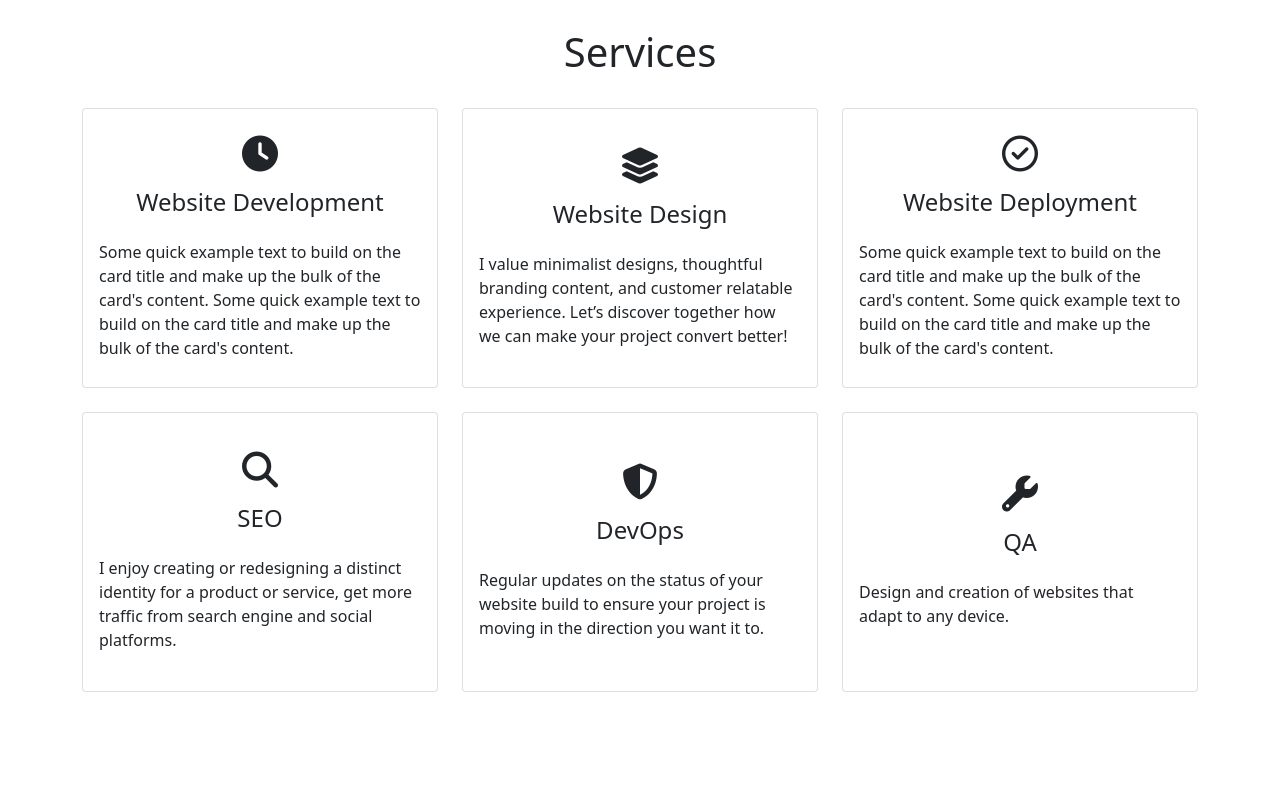
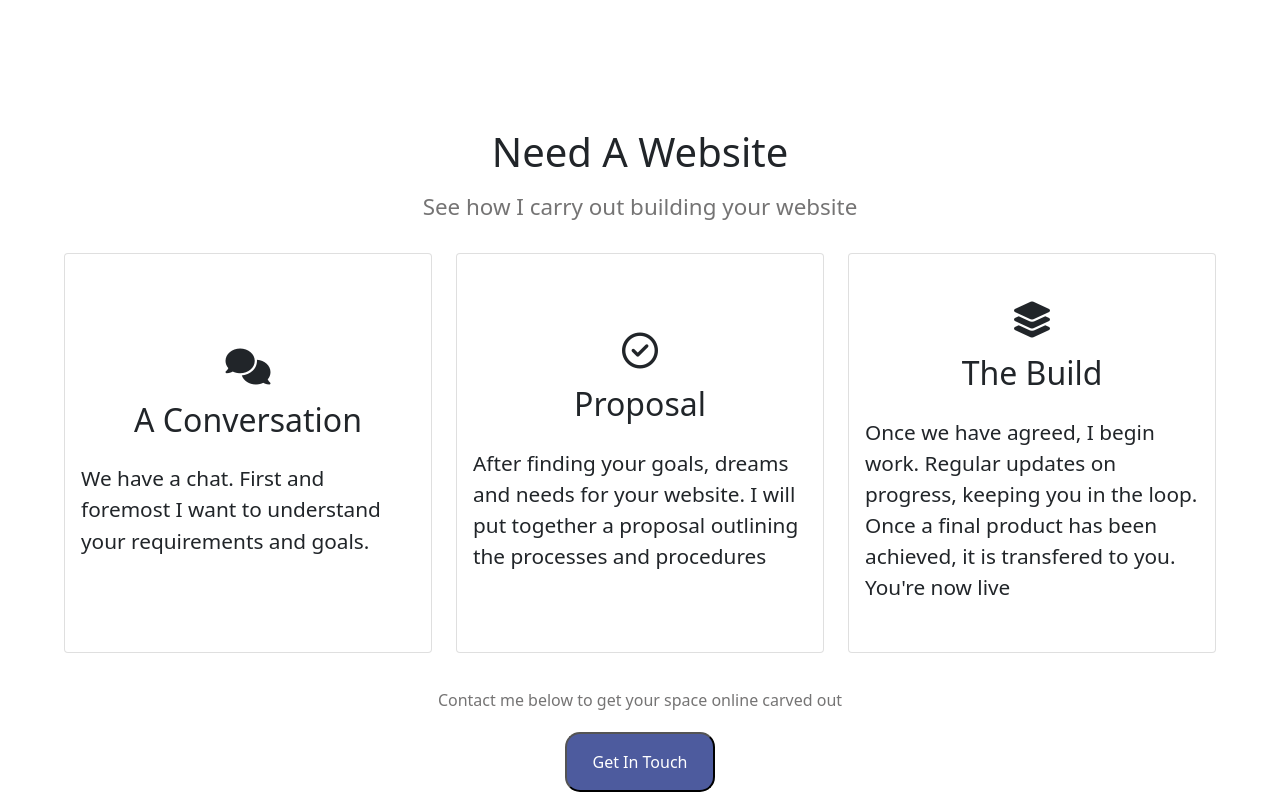
Before and after one commit to JosefFryk/web-portfolio, a website: page index.html in a window 1280 px wide. Shown: the part 900-1700 px from the top of the page. Drawn offline with nearby package versions, Linux system fonts and the light colour scheme.

Commit message:
services

```diff
--- a/index.html
+++ b/index.html
@@ -64,29 +64,20 @@
 
 </div>
 
-    <!-- services section-->
     <section id="services">
-        <div class="container">
-            <h1 class="text-center">Services</h1>
+
+        <div class="containerServices">
+             <h1>Need A Website</h1>
+             <h3>See how I carry out building your website</h4>
+            <div class="cardBox">
             <div class="row">
+
                 <div class="col-lg-4 mt-4">
                     <div class="card servicesText">
                         <div class="card-body">
-                            <i class="fas servicesIcon fa-clock"></i>
-                            <h4 class="card-title mt-3">Website Development</h4>
-                            <p class="card-text mt-3">Some quick example text to build on the card title and make up the bulk of the card's content.
-                                Some quick example text to build on the card title and make up the bulk of the card's content.
-                            </p>
-                        </div>
-                    </div>
-                </div>
-                <div class="col-lg-4 mt-4">
-                    <div class="card servicesText">
-                        <div class="card-body">
-                            <i class='fas servicesIcon fa-layer-group'></i>
-                            <h4 class="card-title mt-3">Website Design</h4>
-                            <p class="card-text mt-3"> I value minimalist designs, thoughtful branding content, and customer relatable experience.
-                                 Let’s discover together how we can make your project convert better!
+                            <i class="fa-solid fa-comments far servicesIcon "></i>
+                            <h4 class="card-title mt-3">A Conversation</h4>
+                            <p class="card-text mt-3"> We have a chat. First and foremost I want to understand your requirements and goals.
                             </p>
                         </div>
                     </div>
@@ -96,50 +87,37 @@
                     <div class="card servicesText">
                         <div class="card-body">
                             <i class='far servicesIcon fa-check-circle'></i>
-                            <h4 class="card-title mt-3">Website Deployment</h4>
-                            <p class="card-text mt-3">Some quick example text to build on the card title and make up the bulk of the card's content.
-                                Some quick example text to build on the card title and make up the bulk of the card's content.
-                            </p>
-                        </div>
-                    </div>
-                </div>
-            </div>
-
-            <div class="row">
-                <div class="col-lg-4 mt-4">
-                    <div class="card servicesText">
-                        <div class="card-body">
-                            <i class='fas servicesIcon fa-search'></i>
-                            <h4 class="card-title mt-3">SEO</h4>
-                            <p class="card-text mt-3">I enjoy creating or redesigning a distinct identity for a product or service, get more traffic from search engine and social platforms.
+                            <h4 class="card-title mt-3">Proposal</h4>
+                            <p class="card-text mt-3">After finding your goals, dreams and needs for your website. I will put together a proposal outlining the processes and procedures
                             </p>
                         </div>
                     </div>
                 </div>
 
-                <div class="col-lg-4 mt-4">
-                    <div class="card servicesText">
-                        <div class="card-body">
-                            <i class='fas servicesIcon fa-shield-alt'></i>
-                            <h4 class="card-title mt-3">DevOps</h4>
-                            <p class="card-text mt-3">Regular updates on the status of your website build to ensure your project is moving in the direction you want it to.
-                            </p>
+
+                    <div class="col-lg-4 mt-4">
+                        <div class="card servicesText">
+                             <div class="card-body">
+                                <i class='fas servicesIcon fa-layer-group'></i>
+                                <h4 class="card-title mt-3">The Build</h4>
+                                 <p class="card-text mt-3">Once we have agreed, I begin work. Regular updates on progress, keeping you in the loop.
+                                        Once a final product has been achieved, it is transfered to you. You're now live
+                                 </div>
                         </div>
                     </div>
                 </div>
 
-                <div class="col-lg-4 mt-4">
-                    <div class="card servicesText">
-                        <div class="card-body">
-                            <i class='fas servicesIcon fa-wrench'></i>
-                            <h4 class="card-title mt-3">QA</h4>
-                            <p class="card-text mt-3">Design and creation of websites that adapt to any device.
-                            </p>
-                        </div>
-                    </div>
-                </div>
+
+            </div>
+            <div class="servicesBtn">
+                <span>Contact me below to get your space online carved out</span>
+                <a  href="#contact" >
+                    <button>Get In Touch</button>
+                </a>
             </div>
         </div>
+
+
     </section>
 
 
@@ -255,7 +233,8 @@
                 </div>
 
                 <div class="col-lg-8">
-                    <p> Lorem Ipsum has been the industry's standard dummy text ever since the 1500s, when an unknown printer took a galley of type and scrambled it to make a type specimen book. It has survived not only five centuries, but also the leap into electronic typesetting, remaining essentially unchanged
+                    <p> I am a self taught developer with a passion for building responsive and user friendly interfaces that help shape the evolving digital world.
+                         I began my journey as a developer in the beginning of 2022 and I am always learning new skills to expand my technology stack.
 
                     </p>
                     <div class="row mt-3">
--- a/style.css
+++ b/style.css
@@ -56,8 +56,71 @@
 }
 
 /* services section css */
+.cardBox {
+    display: flex;
+    flex-direction: row;
+    gap: 20px;
+    margin-left: 5%;
+    margin-right: 5%;
+
+
+}
+
+#services {
+    width: 100%;
+}
+
+.containerServices{
+
+    display: flex;
+    justify-content: center;
+    align-items: center;
+    flex-direction: column;
+    margin-top: 100px;
+}
+
+.containerServices h3 {
+    color: rgb(117, 116, 116);
+    margin-top: 10px;
+    font-size: 1.4rem;
+}
+.containerServices p {
+    font-size: 1.3rem;
+}
+
+.servicesBtn {
+    display: flex;
+    flex-direction: column;
+    justify-content: center;
+    align-items: center;
+    margin-top: 35px;
+    gap: 20px;
+}
+
+.servicesBtn button {
+    height: 60px;
+    width: 150px;
+    border-radius: 15px;
+    border-color: black;
+    color: white;
+    background: #4D5B9E;
+}
+
+.servicesBtn span {
+    color: rgb(117, 116, 116);
+}
+
+.card-body {
+    display: flex;
+    align-items: center;
+    justify-content: center;
+    flex-direction: column;
+
+
+}
+
 .servicesText.card {
-    height: 280px;
+    height: 400px;
     cursor: pointer;
   }
 .servicesIcon {
@@ -67,6 +130,7 @@
 }
 .card-title {
     text-align: center;
+    font-size: 2rem;
 }
 .card:hover .servicesIcon {
     color: #260080;
@@ -135,24 +199,16 @@
 }
 
 @media screen and (max-width: 480px) {
-
+    .cardBox{
+        min-width: 300px;
+    }
     html, body {
         min-width: 320px;
     }
 
 }
 
-html, body, div, span, applet, object,
-iframe, h1, h2, h3, h4, h5, h6, p, blockquote,
-pre, a, abbr, acronym, address, big, cite,
-code, del, dfn, em, ins, kbd, q, s, samp,
-small, strike, strong, sub, sup, tt, var, b,
-u, i, center, dl, dt, dd, ol, ul, li, fieldset,
-form, label, legend, table, caption, tbody,
-tfoot, thead, tr, th, td, article, aside,
-canvas, details, embed, figure, figcaption,
-footer, header, hgroup, menu, nav, output, ruby,
-section, summary, time, mark, audio, video {
+div {
 	margin: 0;
 	padding: 0;
 	border: 0;
@@ -187,12 +243,7 @@ body {
         transition: none !important;
     }
 
-.card-body {
-    display: flex;
-    align-items: center;
-    justify-content: center;
-    flex-direction: column;
-}
+
 
 /* background */
 #bg {
```
